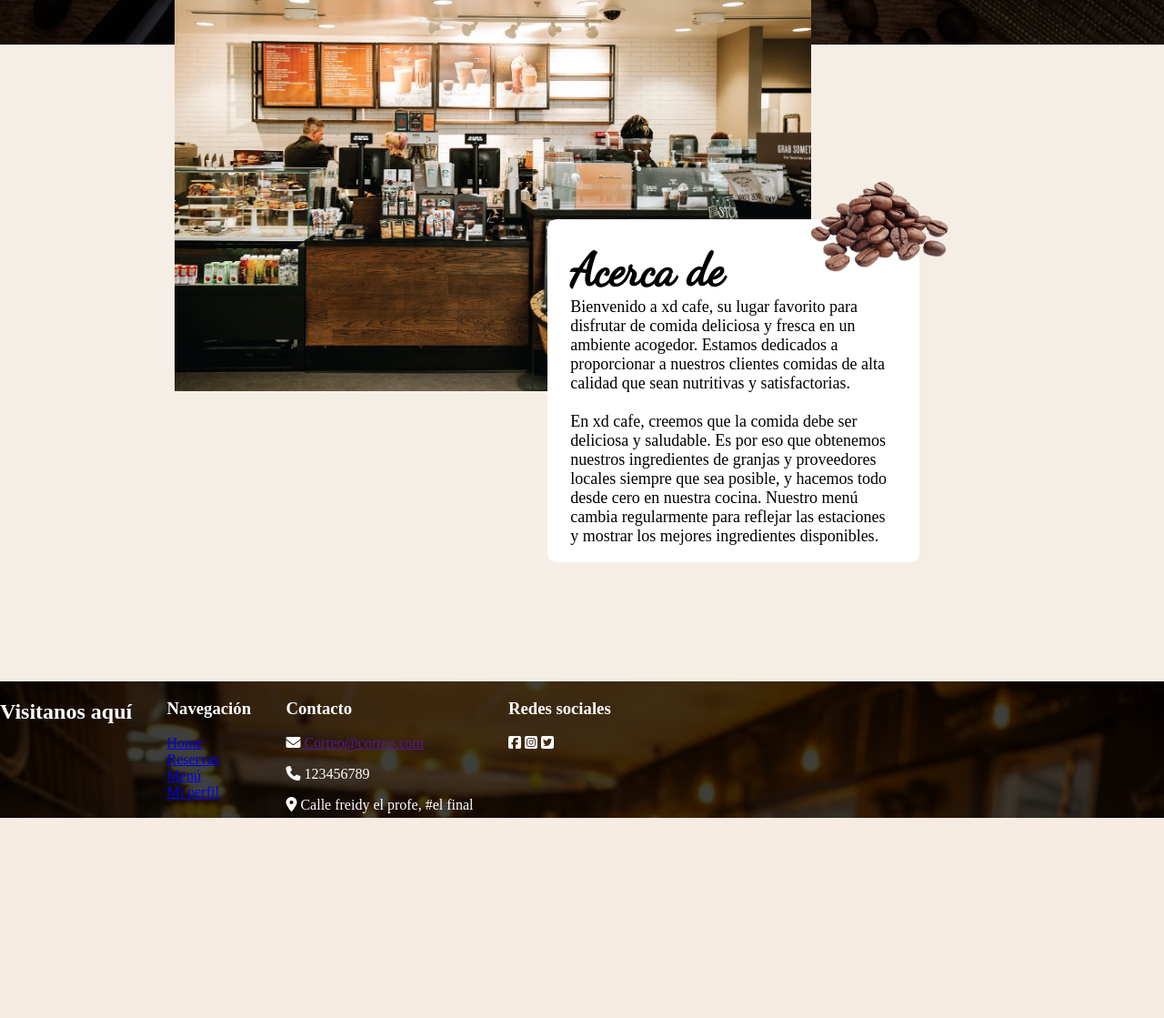
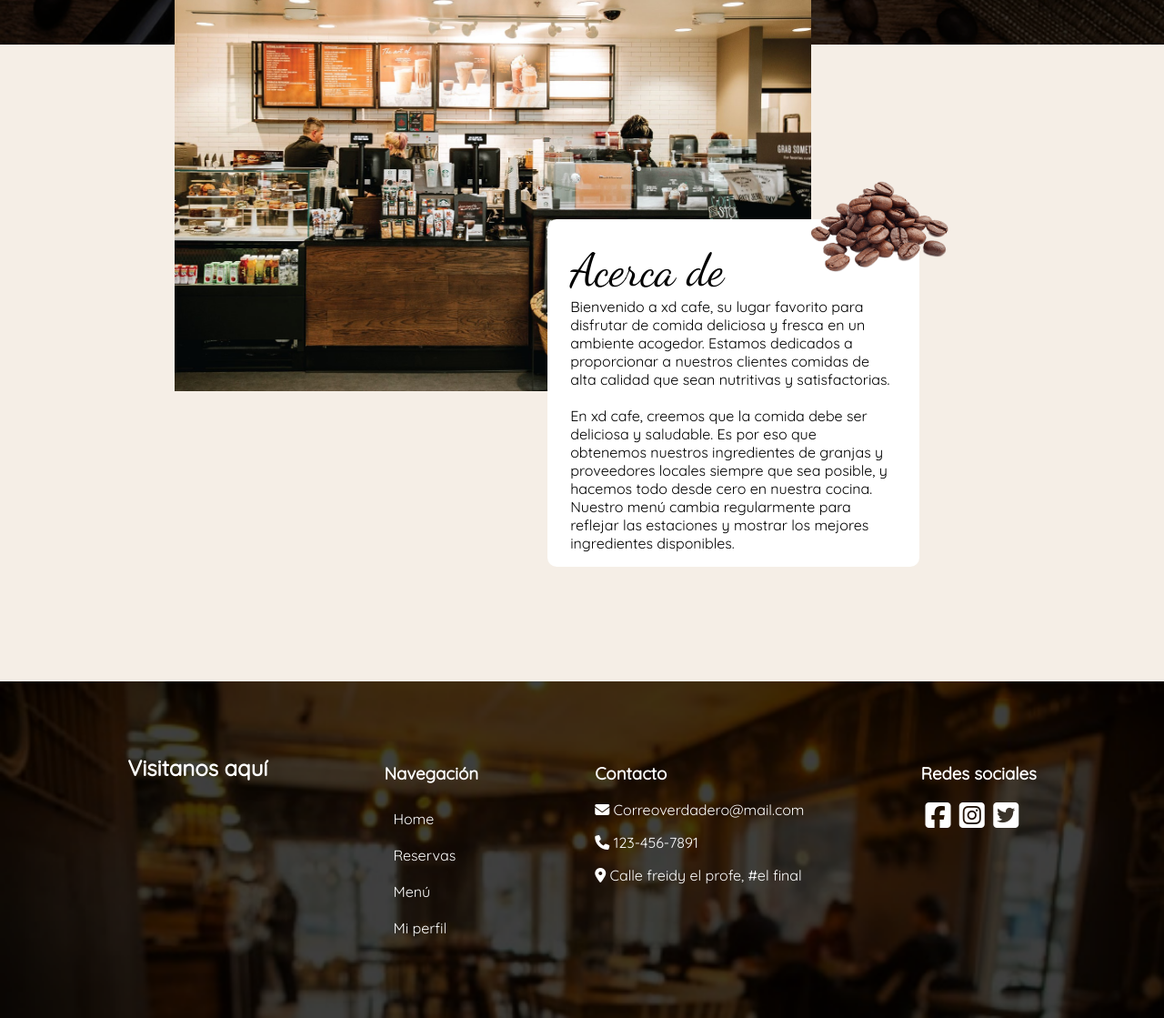
Before and after one commit to yeuryf007/Web-Cafeteria, a PHP site: page / in a window 1280 px wide. Shown: the part 651-1770 px from the top of the page at 91% size. Before the commit the page ends 1550 px from the top, so only its background shows below. Run offline with PHP 8.4, Linux system fonts and the light colour scheme; some libraries are stand-ins or nearby versions; some web fonts are replaced.

Commit message:
footer acabado

```diff
--- a/css/stylehome.css
+++ b/css/stylehome.css
@@ -112,11 +112,13 @@ main h2{
     font-family: "Dancing Script";
     font-size: 50px;
     margin: 0;
+    font-weight: 400;
 }
 
 main p{
     margin-top: 0;
-    font-size: large;
+    font-size: 16px;
+    font-family: "Quicksand";
 }
 
 .boton1{
@@ -185,15 +187,45 @@ footer{
     background-size: cover;
     display: flex;
     flex-direction: row;
-    height: 150px;
+    height: 300px;
+    justify-content: center;
+    padding-top: 70px;
+    font-family: 'Quicksand';
+}
+
+footer div:last-child{
+    margin-right: 0;
 }
 
 footer div{
-    margin-right: 3%;
+    margin-right: 10%;
+    color: #ffffff;
+    text-decoration: none;
 }
 
-footer nav{
+footer div a{
+    color: #ffffff;
+    padding: 0;
+    text-decoration: none;
+    width: fit-content;
+}
+
+footer div:nth-child(2){
     display: flex;
     flex-direction: column;
-    margin-right: 3%;
 }
+
+footer div:nth-child(2) a{
+    display: flex;
+    flex-direction: column;
+    padding: 10px;
+}
+
+.redes{
+    font-size: xx-large;
+    margin-left: 5px;
+}
+
+footer div:first-child{
+    margin-top: -10px;
+}
--- a/index.php
+++ b/index.php
@@ -59,24 +59,24 @@
             <h2>Visitanos aquí</h2>
             <!--Introducier google maps o imagen de ubicacion-->
         </div>
-        <nav>
+        <div>
             <h3>Navegación</h3>
             <a href="index.php">Home</a>
             <a href="reservas.php">Reservas</a>
             <a href="menu.php">Menú</a>
             <a href="miperfil.php">Mi perfil</a>
-        </nav>
+        </div>
         <div>
             <h3>Contacto</h3>
-            <a href=""><i class="fa-solid fa-envelope" style="color: #ffffff;"></i> Correo@correo.com</a>
-            <p><i class="fa-solid fa-phone" style="color: #ffffff;"></i> 123456789</p>
+            <a href=""><i class="fa-solid fa-envelope" style="color: #ffffff;"></i> Correoverdadero@mail.com</a>
+            <p><i class="fa-solid fa-phone" style="color: #ffffff;"></i> 123-456-7891</p>
             <p><i class="fa-solid fa-location-dot" style="color: #ffffff;"></i> Calle freidy el profe, #el final</p>
         </div>
         <div>
             <h3>Redes sociales</h3>
-            <a href=""><i class="fa-brands fa-square-facebook" style="color: #ffffff;"></i></a>
-            <a href=""><i class="fa-brands fa-square-instagram" style="color: #ffffff;"></i></a>
-            <a href=""><i class="fa-brands fa-square-twitter" style="color: #ffffff;"></i></a>
+            <a href=""><i class="redes fa-brands fa-square-facebook" style="color: #ffffff;"></i></a>
+            <a href=""><i class="redes fa-brands fa-square-instagram" style="color: #ffffff;"></i></a>
+            <a href=""><i class="redes fa-brands fa-square-twitter" style="color: #ffffff;"></i></a>
         </div>
     </footer>
 </html>
```
